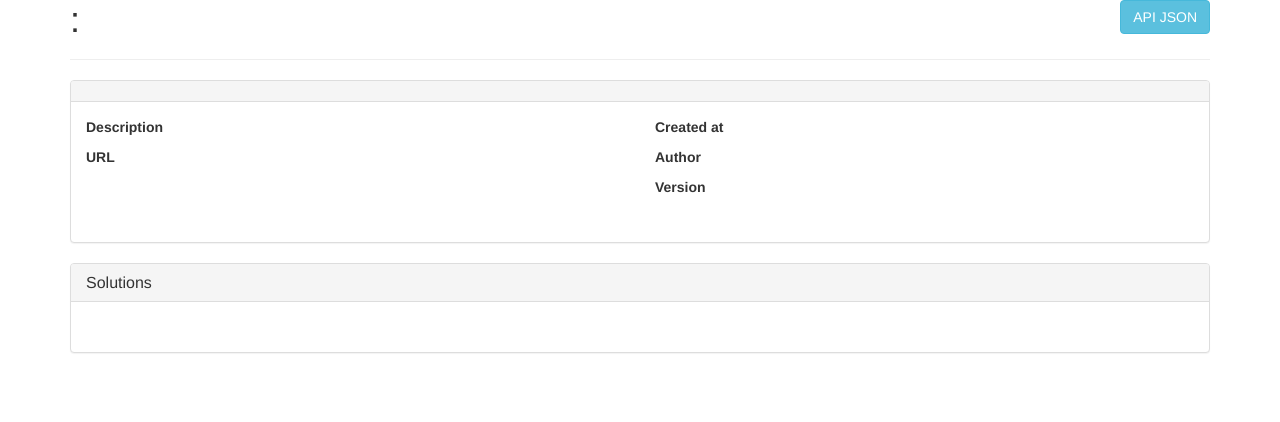
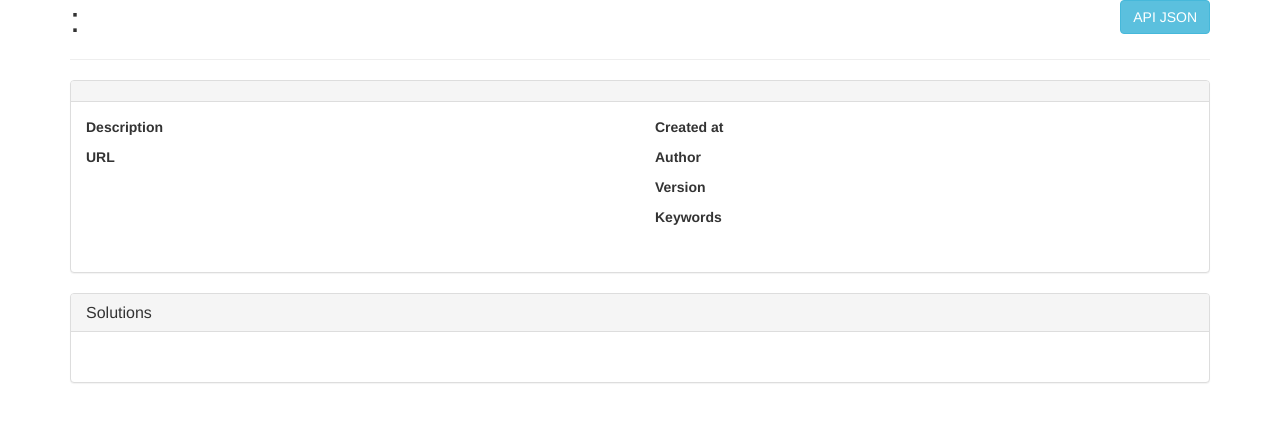
Before and after one commit to csiro-easi/easi-sssc, a Flask app: template templates/entries/problem_detail.html in a window 1280 px wide. Shown: the part 120-542 px from the top of the page. Run offline with Flask 2, Linux system fonts and the light colour scheme; the template is opened without the code that fills it, so the values that code supplies are empty; parts of the project's set-up code (start-up, migrations or seed data) failed here and were passed over; some libraries are stand-ins or nearby versions.

Commit message:
Added keywords

```diff
--- a/models.py
+++ b/models.py
@@ -63,6 +63,7 @@ class Entry(BaseModel):
     created_at = DateTimeField(default=datetime.datetime.now)
     author = ForeignKeyField(User)
     version = IntegerField(default=1)
+    keywords = TextField()
 
     def __unicode__(self):
         return "entry ({})".format(self.name)
--- a/templates/entries/entry.html
+++ b/templates/entries/entry.html
@@ -24,6 +24,8 @@
           <dd><a href="{{ entry_url(entry.author) }}">{{ entry.author.name }}</a></dd>
           <dt>Version</dt>
           <dd>{{ entry.version }}</dd>
+          <dt>Keywords</dt>
+          <dd>{{ entry.keywords }}</dd>
         </dl>
       </div>
     </div>
--- a/templates/entries/metadata.html
+++ b/templates/entries/metadata.html
@@ -7,4 +7,7 @@
 
   <dt>Version</dt>
   <dd>{{ entry.metadata.version }}</dd>
+
+  <dt>Keywords</dt>
+  <dd>{{ entry.metadata.keywords }}</dd>
 </dl>
--- a/views.py
+++ b/views.py
@@ -133,7 +133,7 @@ class EntryView(MethodView):
 
     def for_api(self, entry):
         d = properties(entry, ['id', 'name', 'description', 'created_at',
-                               'version', ('author.name', 'author')])
+                               'version', 'keywords', ('author.name', 'author')])
         d['uri'] = entry_url(entry)
         d['@id'] = entry_url(entry)
         if 'depends_on' in vars(entry):
@@ -267,7 +267,7 @@ class EntriesView(MethodView):
     def listing(self, entry):
         # Return a dict view of entry
         d = properties(entry, ['id', 'name', 'description', 'version',
-                               'created_at', ('author.name', 'author')])
+                               'created_at', 'keywords', ('author.name', 'author')])
         d.update({
             'type': self.entry_type,
             'uri': entry_url(entry),
```
